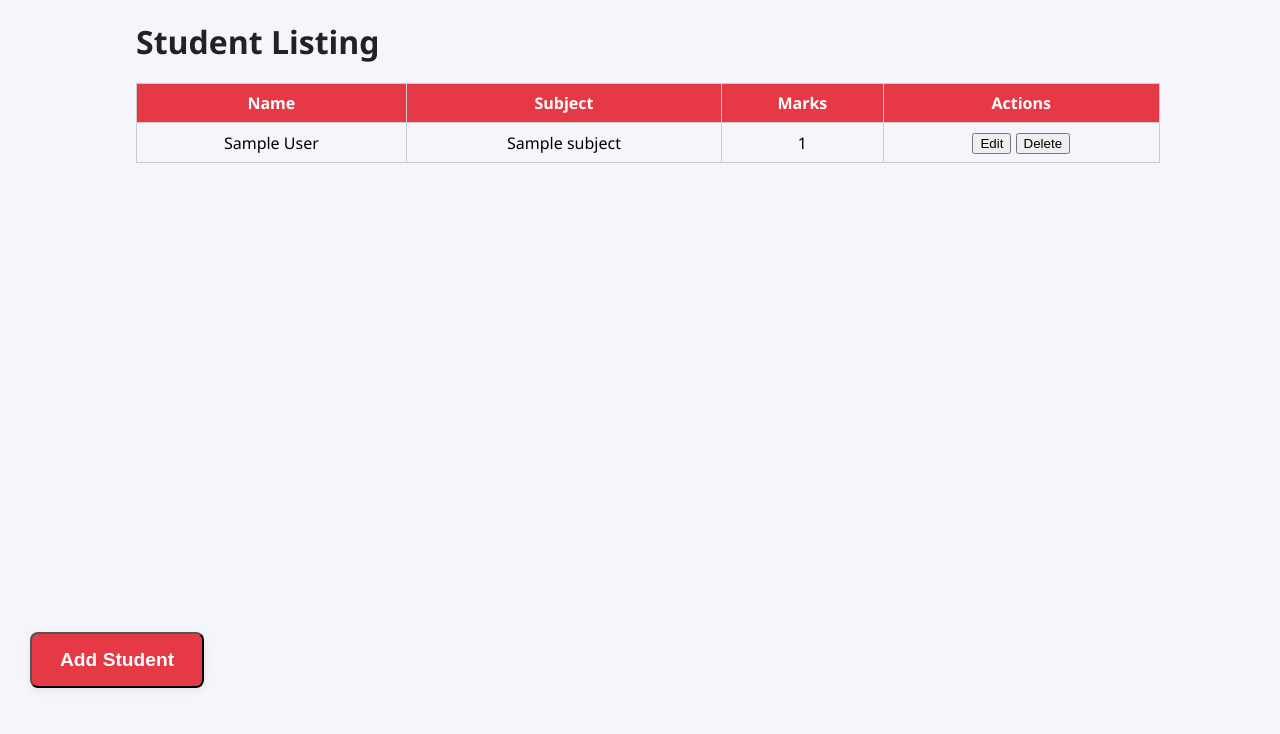
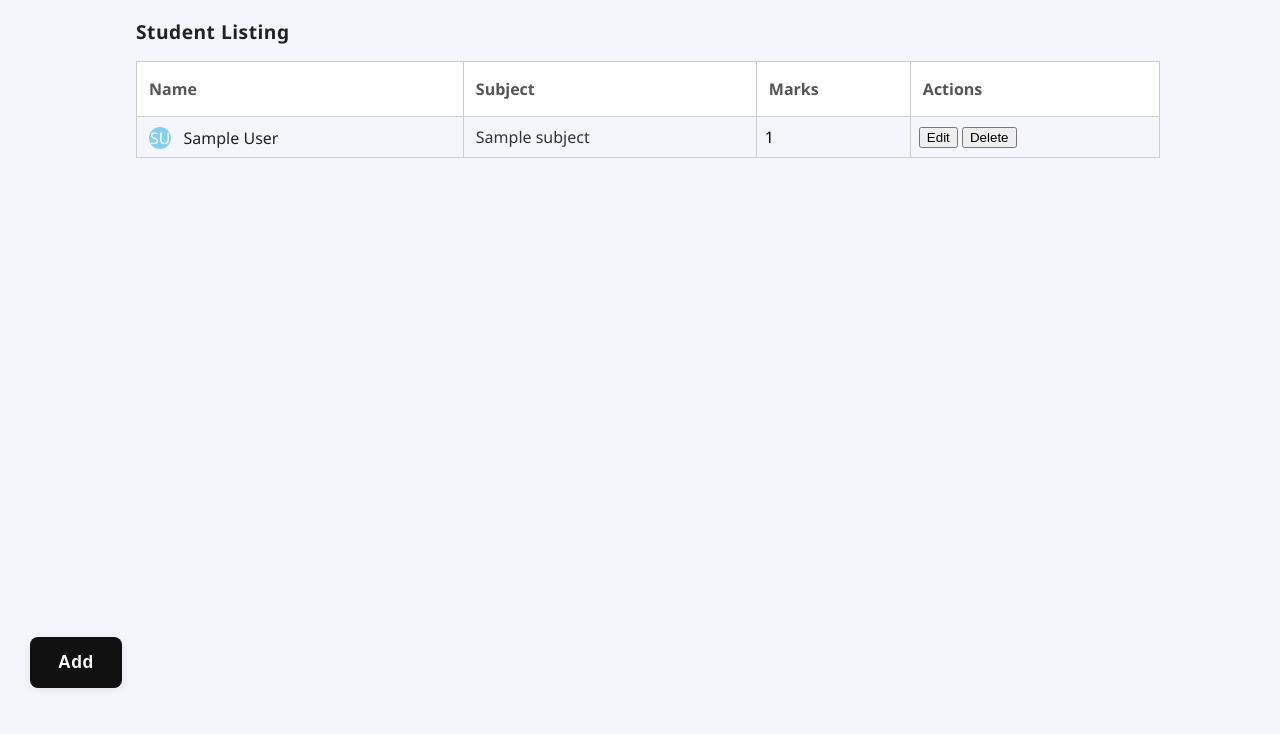
Before and after one commit to Sivakumar-K-143/teacher-portal, a Django app: page /home/ in a window 1280 px wide. Shown: the part 82-816 px from the top of the page. Run offline with Django 5.2, Linux system fonts and the light colour scheme; a user stored in the database is signed in; tables that the repository leaves empty hold one stand-in row (values such as "Sample post").

Commit message:
Add student logics modified and home page view enhanced

```diff
--- a/portal/static/portal/style.css
+++ b/portal/static/portal/style.css
@@ -96,12 +42,13 @@ body {
     color: #e63946;
 }
 .main-title {
-    font-size: 2rem;
-    margin: 20px 0 20px 0;
+    font-size: 1.2rem;
+    margin: 18px 0 16px 0;
     color: #222;
-    font-weight: bold;
+    font-weight: 600;
     text-align: left;
     width: 80vw;
+    letter-spacing: 0.5px;
 }
 
 /* Table Styles */
@@ -110,32 +57,82 @@ body {
     border-collapse: collapse;
     margin-bottom: 30px;
 }
+
 #studentsTable th, #studentsTable td {
     border: 1px solid #ccc;
     padding: 8px;
-    text-align: center;
-}
-#studentsTable th {
-    background: #e63946;
-    color: #fff;
 }
 
-/* Add Student Button (bottom left) */
+#studentsTable th {
+    background: white;
+    color: #555555;
+    text-align: left;
+    padding-left: 12px;
+    border: 1px solid #ccc;
+    font-size: 1rem;
+    font-weight: 600;
+    height: 38px;
+}
+
+#studentsTable th.name-header,
+#studentsTable td.name-cell,
+#studentsTable th.subject-header,
+#studentsTable td.subject-cell {
+    text-align: left;
+    vertical-align: middle;
+    padding-left: 12px;
+}
+
+.initials-circle {
+    display: inline-flex;
+    align-items: center;
+    justify-content: center;
+    width: 1.4em;
+    height: 1.4em;
+    border-radius: 50%;
+    background-color: skyblue;
+    color: white;
+    font-weight: normal;
+    font-size: 1em;
+    margin-right: 0.5em;
+    user-select: none;
+    vertical-align: middle;
+}
+
+.student-name {
+    vertical-align: middle;
+    font-weight: normal;
+    font-size: 1em;
+    color: #222;
+}
+
+.subject-cell {
+    font-size: 1em;
+    color: #333;
+}
+
+.marks {
+    text-align: left;
+}
+
 .add-student-btn {
     position: fixed;
     left: 30px;
     bottom: 30px;
     z-index: 100;
-    background: #e63946;
+    background: #111;
     color: #fff;
     font-weight: bold;
     padding: 15px 28px;
-    font-size: 1.2rem;
+    font-size: 1.1rem;
     border-radius: 8px;
     box-shadow: 0 2px 8px rgba(0,0,0,0.08);
+    border: none;
+    letter-spacing: 0.5px;
+    transition: background 0.2s;
 }
 .add-student-btn:hover {
-    background: #b71c1c;
+    background: #333;
 }
 
 /* Modal Styles */
@@ -212,18 +209,82 @@ body {
     font-size: 1rem;
 }
 
-/* Initials Circle for Student Names */
-.initials-circle {
-    display: inline-block;
-    width: 32px;
-    height: 32px;
-    line-height: 32px;
-    border-radius: 50%;
-    background: #1976d2;
-    color: #fff;
+#modalError.warning {
+    color: #d90429;
+    margin-top: 10px;
+    font-size: 1rem;
+}
+#modalError.success {
+    color: green;
+    margin-top: 10px;
+    font-size: 1rem;
+}
+
+.warning {
+    color: #d90429;
+    background: none;
+    border: none;
+    padding: 0;
+    border-radius: 0;
+    text-align: left;
+    font-size: 1rem;
+}
+
+/* LOGIN PAGE STYLES */
+.login-wrapper {
+    display: flex;
+    flex-direction: column;
+    align-items: center;
+    justify-content: center;
+    min-height: 100vh;
+}
+
+.login-box {
+    background: #fff;
+    border-radius: 16px;
+    box-shadow: 0 8px 32px 0 rgba(31, 38, 135, 0.12);
+    padding: 38px 32px 32px 32px;
+    width: 350px;
+    position: relative;
     text-align: center;
+}
+
+.login-header {
+    font-size: 1.7rem;
     font-weight: bold;
-    margin-right: 8px;
+    margin-bottom: 18px;
+}
+
+.form-group {
+    display: flex;
+    flex-direction: column;
+    align-items: stretch;
+    margin-bottom: 15px;
+}
+
+.login-form label {
+    font-weight: bold;
+    text-align: left;
+    display: block;
+    margin-bottom: 3px;
+    margin-top: 5px;
+}
+
+.login-form input[type="text"],
+.login-form input[type="password"],
+.login-form input[type="email"] {
+    padding: 8px;
+    border-radius: 5px;
+    border: 1px solid #ccc;
+    margin-top: 5px;
     font-size: 1rem;
-    vertical-align: middle;
+    width: 100%;
+    box-sizing: border-box;
 }
+
+.login-form button[type="submit"] {
+    width: 100%;
+    padding: 10px;
+    font-size: 1rem;
+    margin-top: 10px;
+}
--- a/portal/templates/portal/home.html
+++ b/portal/templates/portal/home.html
@@ -1,4 +1,5 @@
 {% load static %}
+{% load portal_extras %}
 <!DOCTYPE html>
 <html lang="en">
 
@@ -21,8 +22,8 @@
         <table id="studentsTable">
             <thead>
                 <tr>
-                    <th>Name</th>
-                    <th>Subject</th>
+                    <th class="name-header">Name</th>
+                    <th class="subject-header">Subject</th>
                     <th>Marks</th>
                     <th>Actions</th>
                 </tr>
@@ -30,8 +31,11 @@
             <tbody>
                 {% for student in students %}
                 <tr data-id="{{ student.id }}">
-                    <td class="name">{{ student.name }}</td>
-                    <td class="subject">{{ student.subject.name }}</td>
+                    <td class="name-cell">
+                        <span class="initials-circle">{{ student.name|initials }}</span>
+                        <span class="student-name">{{ student.name }}</span>
+                    </td>
+                    <td class="subject-cell">{{ student.subject.name }}</td>
                     <td class="marks">{{ student.marks }}</td>
                     <td>
                         <button class="editBtn">Edit</button>
@@ -41,7 +45,7 @@
                 {% endfor %}
             </tbody>
         </table>
-        <button id="addStudentBtn" class="add-student-btn">Add Student</button>
+        <button id="addStudentBtn" class="add-student-btn">Add</button>
     </div>
 
     <!-- Add/Edit Student Modal -->
@@ -59,7 +63,7 @@
                 <input type="text" id="newSubject" name="newSubject" placeholder="Or enter new subject"
                     style="display:none;">
                 <label for="marks">Marks:</label>
-                <input type="number" id="marks" name="marks" min="0" max="100" required>
+                <input type="number" id="marks" name="marks" required>
                 <button type="submit" id="submitBtn">Save</button>
             </form>
             <div id="modalError" class="warning"></div>
--- /dev/null
+++ b/portal/templatetags/portal_extras.py
@@ -0,0 +1,9 @@
+from django import template
+
+register = template.Library()
+
+@register.filter
+def initials(name):
+    if not name:
+        return ''
+    return ''.join([part[0] for part in name.split() if part]).upper()
--- a/portal/views.py
+++ b/portal/views.py
@@ -23,12 +23,10 @@ from .models import Student, Subject, PasswordResetCode
 
 def is_valid_student_name(name):
     parts = name.strip().split()
-    if len(parts) < 2:
+    if len(parts) < 1:
         return False
-    if not re.match(r'^[A-Z][a-z]+$', parts[0]):
-        return False
-    for part in parts[1:]:
-        if not re.match(r'^[A-Z]$', part):
+    for part in parts:
+        if not re.match(r'^[A-Z][a-z]*$', part):
             return False
     return True
 
@@ -82,33 +80,34 @@ def add_student(request):
         name = data.get('name', '').strip()
         subject_name = data.get('subject', '').strip()
         marks = data.get('marks')
+
         if not name or not subject_name or marks is None:
             return JsonResponse({'status': 'error', 'message': 'All fields are required.'}, status=400)
         try:
             marks = int(marks)
         except ValueError:
             return JsonResponse({'status': 'error', 'message': 'Marks must be a number.'}, status=400)
-        if marks < 0 or marks > 100:
-            return JsonResponse({'status': 'error', 'message': 'Marks must be between 0 and 100.'}, status=400)
 
-        # Normalize name (capitalize first name, initials uppercase)
-        name_parts = name.strip().split()
-        name_normalized = ""
-        if name_parts:
-            name_normalized = name_parts[0].capitalize() + (" " + " ".join([p.upper() for p in name_parts[1:]]) if len(name_parts) > 1 else "")
+        # Normalize name (capitalize each word)
+        name_normalized = ' '.join([part.capitalize() for part in name.strip().split()])
 
-        # Validate name format
+        # Validate name format (at least one word, each word capitalized)
         if not is_valid_student_name(name_normalized):
-            return JsonResponse({'status': 'error', 'message': 'Name should be like "Arun S S" or "Arun S". Initials must be single uppercase letters with spaces, no dots.'}, status=400)
+            return JsonResponse({'status': 'error','message': 'Each word in the name must start with a capital letter (e.g., "Arun", "Arun Kumar", "Arunkumar","Arunkumar S).'}, status=400)
 
         subject, _ = Subject.objects.get_or_create(name=subject_name)
 
-        # Case-insensitive check for existing student with same subject
-        if Student.objects.filter(name__iexact=name_normalized, subject=subject).exists():
-            return JsonResponse({'status': 'error', 'message': 'Student with this name and subject already exists (case-insensitive).'}, status=400)
-
-        student = Student.objects.create(name=name_normalized, subject=subject, marks=marks)
-        return JsonResponse({'status': 'created', 'student_id': student.id, 'marks': student.marks, 'subject': subject.name})
+        # Check if student with same name and subject exists (case-insensitive)
+        existing_student = Student.objects.filter(name__iexact=name_normalized, subject=subject).first()
+        if existing_student:
+            # Add (positive or negative) marks to existing marks
+            existing_student.marks += marks
+            existing_student.save()
+            return JsonResponse({'status': 'success', 'message': f'Student exists, marks updated to {existing_student.marks}.'})
+        else:
+            # Create new student
+            Student.objects.create(name=name_normalized, subject=subject, marks=marks)
+            return JsonResponse({'status': 'success', 'message': 'Student added.'})
     except Exception as e:
         return JsonResponse({'status': 'error', 'message': str(e)}, status=400)
 
@@ -129,8 +128,7 @@ def edit_student(request, student_id):
             marks = int(marks)
         except ValueError:
             return JsonResponse({'status': 'error', 'message': 'Marks must be a number.'}, status=400)
-        if marks < 0 or marks > 100:
-            return JsonResponse({'status': 'error', 'message': 'Marks must be between 0 and 100.'}, status=400)
+        # No range check for marks
 
         # Normalize name
         name_parts = name.strip().split()
```
Also changed, not shown: other parts of portal/static/portal/style.css (+2 -56 lines), portal/static/portal/script.js (+46 -24 lines), portal/templates/portal/login.html (+8 -7 lines), tests/test_student_flow.md (+6 -7 lines), README.md, portal/templatetags/__init__.py (added).
